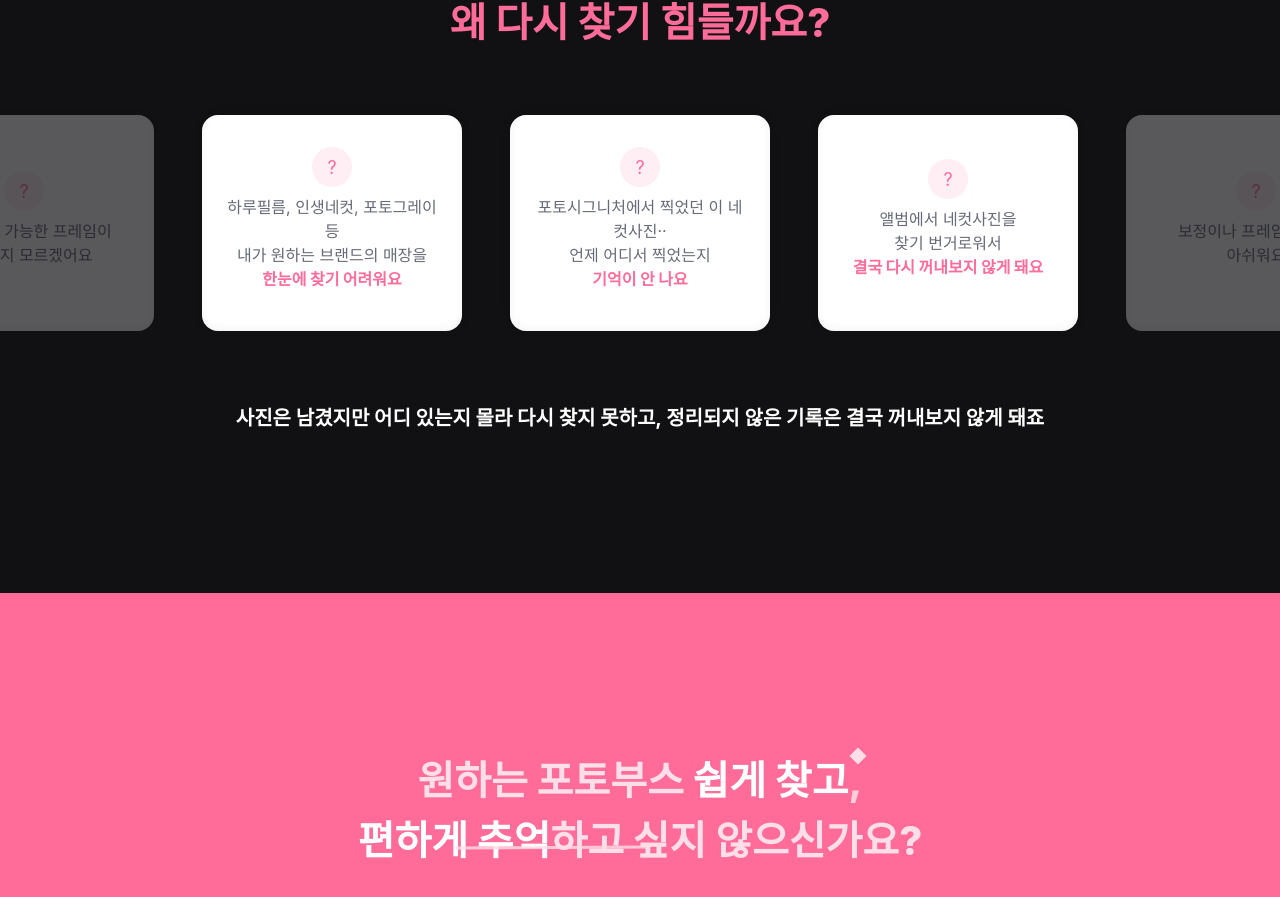
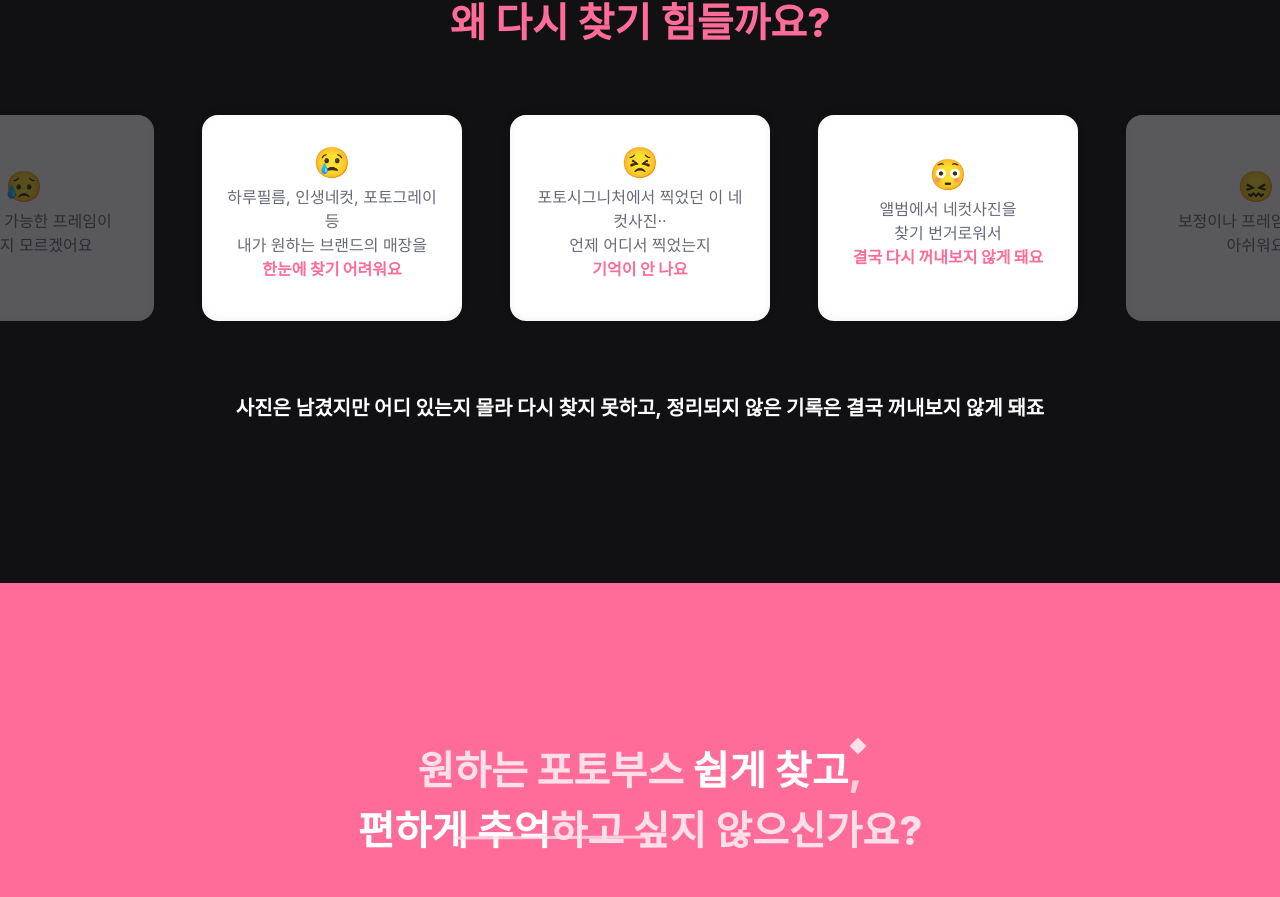
Before and after one commit to PICSEL-Labs/picsel-web, a Next.js app: page / in a window 1280 px wide. Shown: the part 951-1848 px from the top of the page. Built offline with nearby package versions, Linux system fonts and the light colour scheme; a web font is replaced by a local one.

Commit message:
feat: add painpoint emoji icons

```diff
--- a/src/widgets/home/PainpointSection.tsx
+++ b/src/widgets/home/PainpointSection.tsx
@@ -4,16 +4,19 @@ import { motion } from "motion/react";
 import { Container, ScrollReveal } from "@shared/ui";
 
 interface PainpointCard {
+  icon: string;
   iconAlt: string;
   body: { text: string; highlight?: boolean }[];
 }
 
 const PAINPOINT_CARDS: PainpointCard[] = [
   {
+    icon: "😥",
     iconAlt: "프레임 모름",
     body: [{ text: "현재 촬영 가능한 프레임이\n무엇인지 모르겠어요" }],
   },
   {
+    icon: "😢",
     iconAlt: "브랜드 검색",
     body: [
       { text: "하루필름, 인생네컷, 포토그레이 등\n내가 원하는 브랜드의 매장을\n" },
@@ -21,6 +24,7 @@ const PAINPOINT_CARDS: PainpointCard[] = [
     ],
   },
   {
+    icon: "😣",
     iconAlt: "촬영 기억",
     body: [
       { text: "포토시그니처에서 찍었던 이 네컷사진··\n언제 어디서 찍었는지\n" },
@@ -28,6 +32,7 @@ const PAINPOINT_CARDS: PainpointCard[] = [
     ],
   },
   {
+    icon: "😳",
     iconAlt: "앨범 정리",
     body: [
       { text: "앨범에서 네컷사진을\n찾기 번거로워서\n" },
@@ -35,6 +40,7 @@ const PAINPOINT_CARDS: PainpointCard[] = [
     ],
   },
   {
+    icon: "😖",
     iconAlt: "보정 아쉬움",
     body: [{ text: "보정이나 프레임 선택이\n아쉬워요" }],
   },
@@ -74,12 +80,9 @@ export default function PainpointSection() {
                     ease: [0.25, 0.1, 0.25, 1],
                   }}
                 >
-                  {/* TODO: 카드별 아이콘 에셋(40x40) 업로드 후 <Image /> 로 교체 */}
-                  <div className="flex h-10 w-10 items-center justify-center rounded-full bg-pink-50">
-                    <span className="text-primary text-[18px]" aria-label={card.iconAlt}>
-                      ?
-                    </span>
-                  </div>
+                  <span className="text-[30px] leading-none" role="img" aria-label={card.iconAlt}>
+                    {card.icon}
+                  </span>
                   <p className="text-text-secondary mt-1 w-full text-center text-[14px] leading-normal font-normal whitespace-pre-line lg:text-[16px]">
                     {card.body.map((seg, j) => (
                       <span
```
